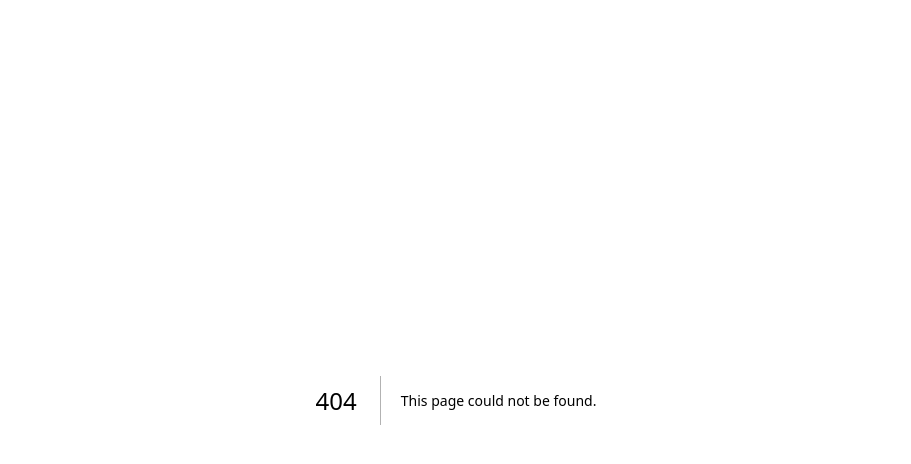
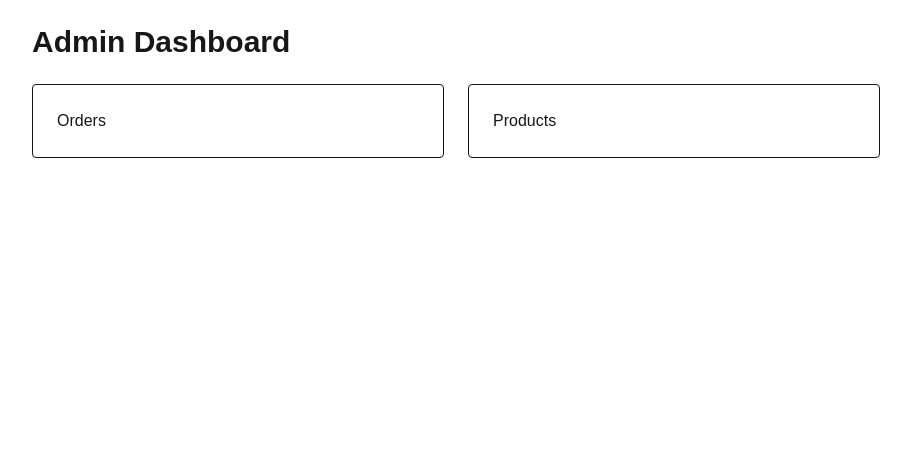
Before and after one commit to abhishal-ks/tipdoor-dropshipping, a Next.js app: page /admin in a window 1280 px wide. Before the commit this address had no page. Shown: the top 464 px of the page, without its empty margins (184-1095 px from the left). Built offline with nearby package versions, Linux system fonts and the light colour scheme; no server answers; sample sign-in values are in the browser's storage.

Commit message:
Implement dynamic layout and smart login redirect

```diff
--- /dev/null
+++ b/src/app/admin/page.tsx
@@ -0,0 +1,45 @@
+"use client";
+
+import { useEffect } from "react";
+import { useRouter } from "next/navigation";
+import Link from "next/link";
+
+export default function AdminDashboard() {
+    const router = useRouter();
+
+    useEffect(() => {
+        const token = localStorage.getItem("token");
+
+        if (!token) return router.push("/login");
+
+        fetch("/api/auth/me", {
+            headers: { Authorization: `Bearer ${token}` },
+        })
+            .then((r) => r.json())
+            .then((data) => {
+                if (data.user?.role !== "admin") router.push("/");
+            });
+    }, []);
+
+    return (
+        <div className="max-w-4xl mx-auto p-6">
+            <h1 className="text-3xl font-bold mb-6">Admin Dashboard</h1>
+
+            <div className="grid grid-cols-2 gap-6">
+                <Link
+                    href="/admin/orders"
+                    className="border rounded p-6 hover:shadow"
+                >
+                    Orders
+                </Link>
+
+                <Link
+                    href="/admin/products"
+                    className="border rounded p-6 hover:shadow"
+                >
+                    Products
+                </Link>
+            </div>
+        </div>
+    );
+}
--- a/src/app/layout.tsx
+++ b/src/app/layout.tsx
@@ -1,8 +1,7 @@
 import type { Metadata } from "next";
 import { Geist, Geist_Mono } from "next/font/google";
 import "./globals.css";
-import Navbar from "@/components/Navbar";
-import Footer from "@/components/Footer";
+import ClientLayout from "@/components/ClientLayout";
 
 const geistSans = Geist({
   variable: "--font-geist-sans",
@@ -29,23 +28,8 @@ export default function RootLayout({
       <body
         className={`${geistSans.variable} ${geistMono.variable} antialiased`}
       >
-        <ClientWrapper>{children}</ClientWrapper>
+        <ClientLayout>{children}</ClientLayout>
       </body>
     </html>
   );
 }
-
-function ClientWrapper({ children }: { children: React.ReactNode }) {
-  const pathname =
-    typeof window !== "undefined" ? window.location.pathname : "";
-
-  const isAdmin = pathname.startsWith("/admin");
-
-  return (
-    <>
-      {!isAdmin && <Navbar />}
-      <main className="min-h-screen">{children}</main>
-      {!isAdmin && <Footer />}
-    </>
-  );
-}
--- a/src/app/login/LoginClient.tsx
+++ b/src/app/login/LoginClient.tsx
@@ -23,10 +23,20 @@ export default function LoginClient() {
 
         if (data.token) {
             localStorage.setItem("token", data.token);
-            router.push(redirect);
-        } else {
-            alert(data.error);
+
+            const me = await fetch("/api/auth/me", {
+                headers: { Authorization: `Bearer ${data.token}` },
+            });
+
+            const user = await me.json();
+
+            if (user.user?.role === "admin") {
+                router.push("/admin");
+            } else {
+                router.push(redirect);
+            }
         }
+
     };
 
     return (
--- /dev/null
+++ b/src/components/ClientLayout.tsx
@@ -0,0 +1,22 @@
+"use client";
+
+import { usePathname } from "next/navigation";
+import Footer from "./Footer";
+import Navbar from "./Navbar";
+
+export default function ClientLayout({
+    children,
+}: {
+    children: React.ReactNode;
+}) {
+    const pathname = usePathname();
+    const isAdmin = pathname.startsWith("/admin");
+
+    return (
+        <>
+            {!isAdmin && <Navbar />}
+            <main className="min-h-screen">{children}</main>
+            {!isAdmin && <Footer />}
+        </>
+    );
+}
--- a/src/components/Navbar.tsx
+++ b/src/components/Navbar.tsx
@@ -69,7 +69,9 @@ export default function Navbar() {
                     {!loggedIn ? (
                         <Link href="/login">Login</Link>
                     ) : (
-                        <button onClick={logout} className="text-red-500">
+                        <button
+                        onClick={logout}
+                        className="cursor-pointer text-red-500 hover:bg-red-400 hover:text-white px-3 py-1.5 rounded-full">
                             Logout
                         </button>
                     )}
```
